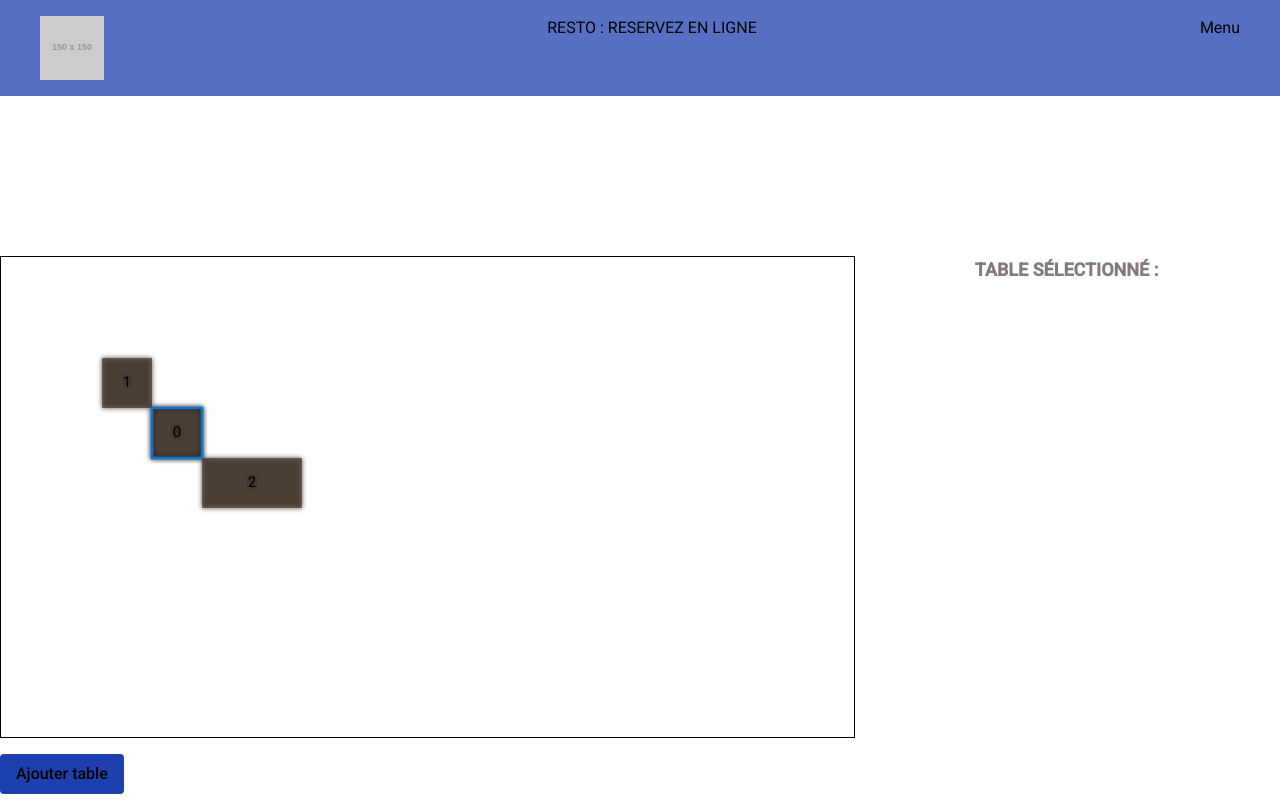
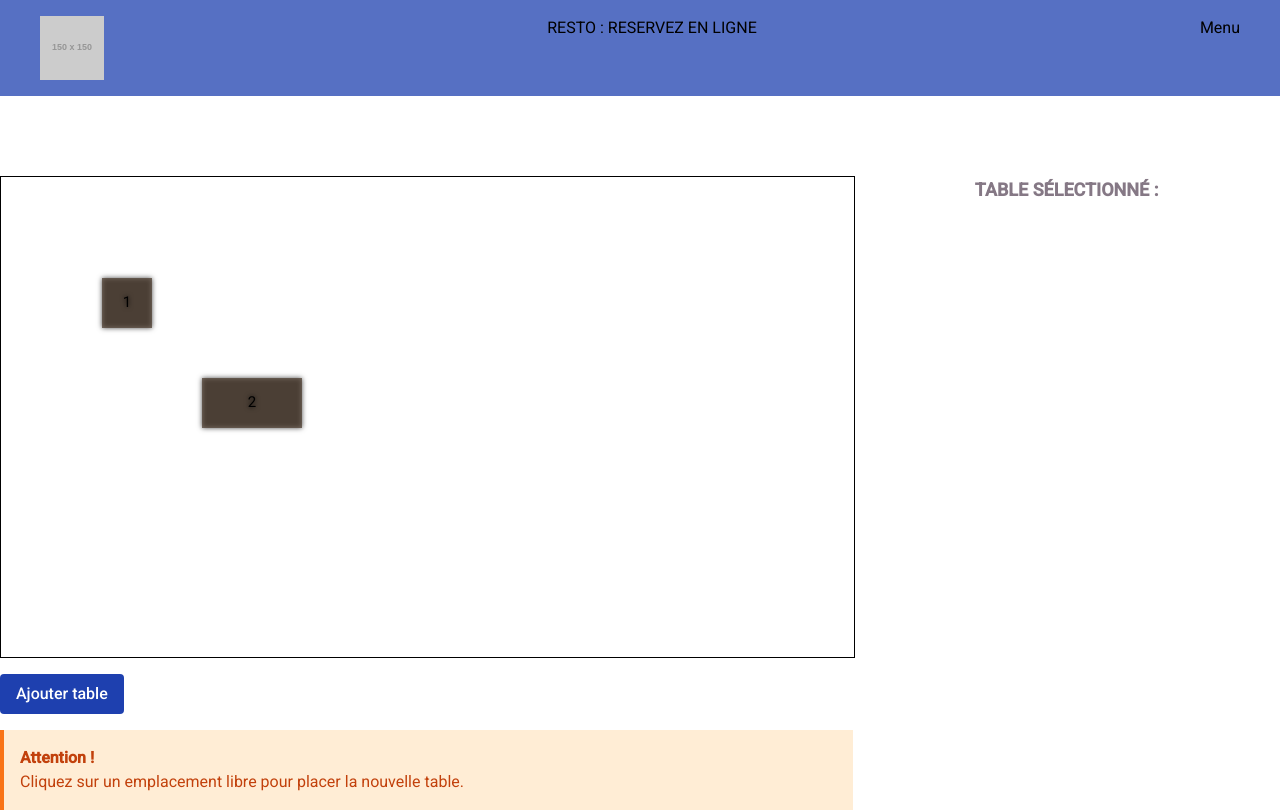
Before and after one commit to JasonCooke1988/Resto-angular, an Angular app: page / in a window 1280 px wide. Both pictures are taken after a click on the button "Ajouter table". Built offline with nearby package versions, Linux system fonts and the light colour scheme.

Commit message:
Change how adding tables to canvas works

```diff
--- a/src/app/app.component.scss
+++ b/src/app/app.component.scss
@@ -1,6 +1,6 @@
 section#dashboard {
   app-resto-layout {
-    margin-top: 10rem;
+    margin-top: 5rem;
   }
 }
 
--- a/src/app/resto-layout/canvas/canvas.component.ts
+++ b/src/app/resto-layout/canvas/canvas.component.ts
@@ -67,8 +67,10 @@ export class CanvasComponent implements AfterViewInit, OnInit {
   resizeTableTopLeft!: boolean;
 
   @Output() selectedTableEvent = new EventEmitter<Table>()
+  @Output() clearNewTable = new EventEmitter<Table>()
   @ViewChild('canvas') canvas!: ElementRef;
   @Input() tables!: Table[];
+  @Input() newTable!: Table | undefined;
 
   constructor(private tableService: TablesService,
               private canvasService: CanvasService) {
@@ -172,6 +174,20 @@ export class CanvasComponent implements AfterViewInit, OnInit {
     e.preventDefault();
     e.stopPropagation();
 
+    if (this.newTable != undefined) {
+
+      this.newTable.x = this.mouse.x - this.newTable.width / 2;
+      this.newTable.y = this.mouse.y - this.newTable.height / 2;
+
+      if (!this.canvasService.detectOverlap(this.newTable)){
+        this.tables.push(this.newTable);
+        this.selectedTable = this.newTable;
+        this.newTable = undefined;
+
+        this.clearNewTable.emit();
+      }
+    } else {
+
       if (this.selectedTable != undefined) {
         this.selectedTable.selected = false;
         this.selectedTable = undefined;
@@ -203,6 +219,10 @@ export class CanvasComponent implements AfterViewInit, OnInit {
           this.resizeTableTopLeft = true;
         }
       }
+
+    }
+
+
 
   }
 
--- a/src/app/resto-layout/controls/controls.component.html
+++ b/src/app/resto-layout/controls/controls.component.html
@@ -1,3 +1,8 @@
 <div class="mt-4 flex">
   <app-button (click)="addNewTable()" buttonText="Ajouter table"></app-button>
 </div>
+
+<div *ngIf="alert" class="bg-orange-100 border-l-4 border-orange-500 text-orange-700 p-4 mt-4" role="alert">
+  <p class="font-bold">Attention !</p>
+  <p>{{alert}}</p>
+</div>
--- a/src/app/resto-layout/controls/controls.component.ts
+++ b/src/app/resto-layout/controls/controls.component.ts
@@ -10,6 +10,7 @@ export class ControlsComponent {
 
   @Output() newTableEvent = new EventEmitter<Table>()
   @Input() tables!: Table[];
+  @Input() alert!: String | undefined;
 
   constructor(private tableService: TablesService) {
   }
--- a/src/app/resto-layout/resto-layout.component.html
+++ b/src/app/resto-layout/resto-layout.component.html
@@ -1,6 +1,6 @@
 <div class="col-span-2" id="canvas-wrap">
-  <app-canvas [tables]="tables" (selectedTableEvent)="selectTable($event)"></app-canvas>
-  <app-controls [tables]="tables" (newTableEvent)="addTable($event)"></app-controls>
+  <app-canvas [tables]="tables" [newTable]="newTable" (selectedTableEvent)="selectTable($event)" (clearNewTable)="clearNewTable()"></app-canvas>
+  <app-controls [tables]="tables" [alert]="alert" (newTableEvent)="addTable($event)"></app-controls>
 </div>
 
 <div class="px-5 col-span-1">
--- a/src/app/resto-layout/resto-layout.component.ts
+++ b/src/app/resto-layout/resto-layout.component.ts
@@ -1,4 +1,4 @@
-import {Component, OnInit} from '@angular/core';
+import {Component, EventEmitter, OnInit, Output} from '@angular/core';
 import {Table} from "../core/models/table.model";
 import {TablesService} from "../core/services/tables.service";
 import {CanvasService} from "../core/services/canvas.service";
@@ -12,6 +12,9 @@ import {FormBuilder, FormControl, FormGroup} from "@angular/forms";
 export class RestoLayoutComponent implements OnInit {
   tables!: Table[];
   selectedTable!: Table | undefined;
+  newTable!: Table | undefined;
+  alert!: String | undefined;
+
 
   constructor(private tableService: TablesService,
               private canvasService: CanvasService) {
@@ -22,13 +25,18 @@ export class RestoLayoutComponent implements OnInit {
   }
 
   addTable(newTable: Table) {
-    if (!this.canvasService.detectOverlap(newTable)){
-      this.tables.push(newTable);
-    }
+    this.newTable = newTable;
+    this.selectedTable = newTable;
+    this.alert = "Cliquez sur un emplacement libre pour placer la nouvelle table.";
   }
 
   selectTable(table: Table) {
     this.selectedTable = table;
   }
 
+  clearNewTable() {
+    this.alert = undefined;
+    this.newTable = undefined;
+  }
+
 }
--- a/tailwind.config.js
+++ b/tailwind.config.js
@@ -5,11 +5,13 @@ module.exports = {
     './src/app/**/**/*.{html,ts}'
   ],
   theme: {
-    colors: {
-      'denim' : '#1E40AF',
-      'lavendar' : '#857885',
-      'gold': '#bfae48',
-      'green' : '#04724d'
+    extend : {
+      colors: {
+        'denim' : '#1E40AF',
+        'lavendar' : '#857885',
+        'gold': '#bfae48',
+        'green' : '#04724d'
+      }
     }
   },
   plugins: [],
```
Lines whose indentation alone changed are shown as unchanged.
